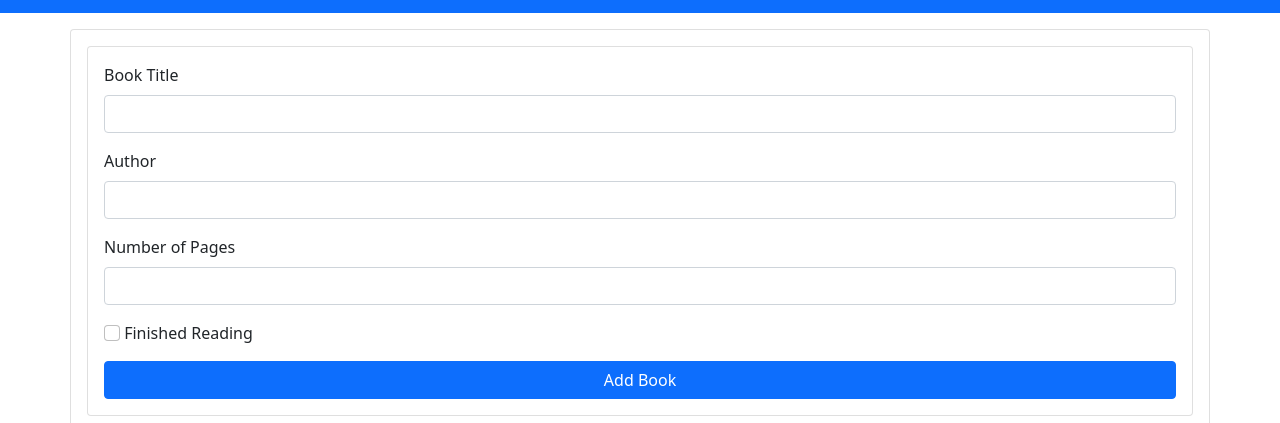
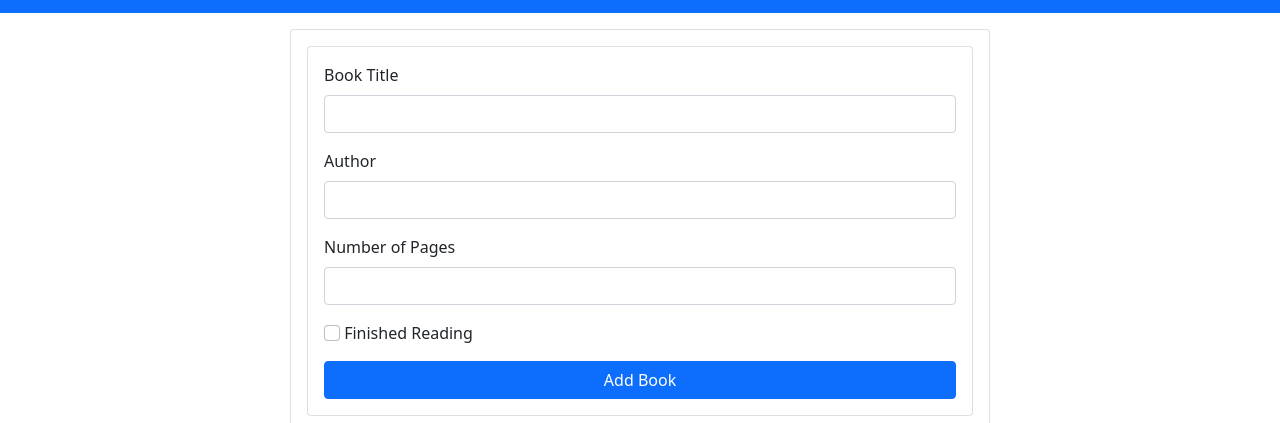
Before and after one commit to Derrickdog/book-library, a plain HTML site: page index.html in a window 1280 px wide. Shown: the part 91-514 px from the top of the page. Drawn offline with nearby package versions, Linux system fonts and the light colour scheme.

Commit message:
Add max-width

```diff
--- a/index.html
+++ b/index.html
@@ -12,7 +12,7 @@
     <header class="p-4 mb-3 bg-primary text-white text-center">
         <h1>Book Library</h1>
     </header>
-    <div class="container card card-body">
+    <div class="container card card-body" style="max-width: 700px;">
         <form class="card card-body mb-3" id="bookForm">
             <div class="mb-3">
                 <label for="title" class="form-label">Book Title</label>
```
